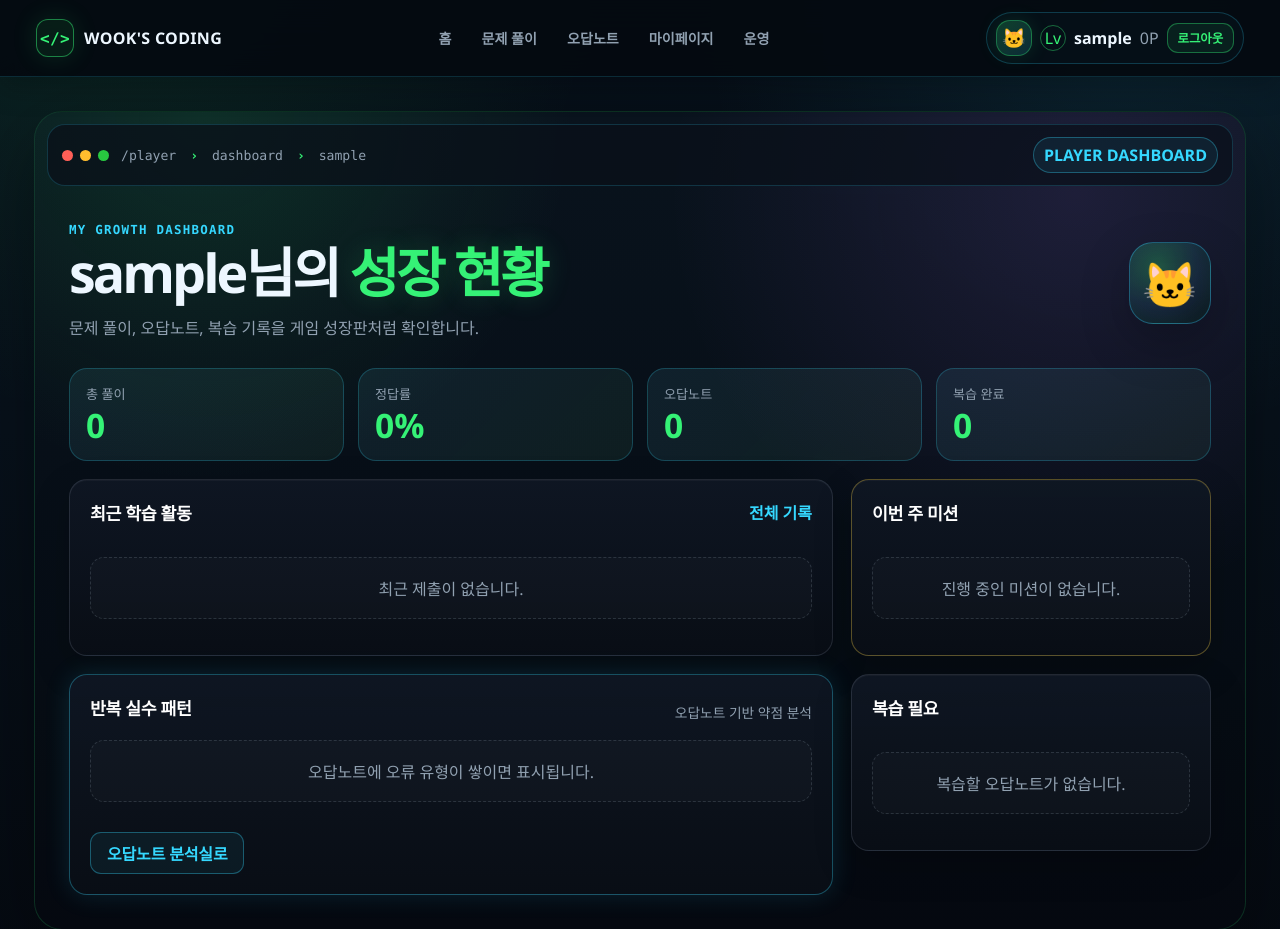
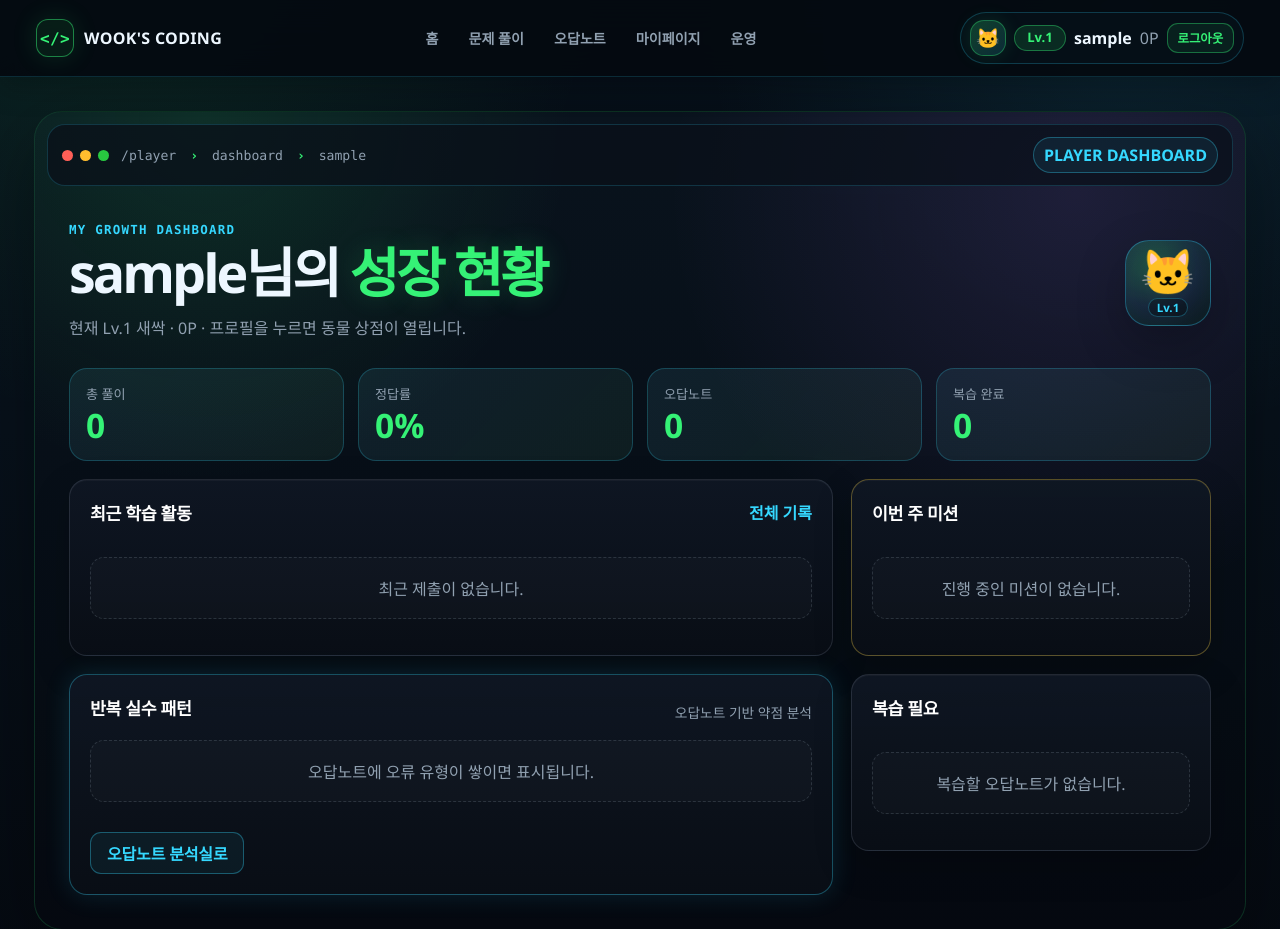
Before and after one commit to keroro7729/SKN_4rd_1TEAM, a Django app: page /mypage/ in a window 1280 px wide. Shown: the top 929 px of the page. Run offline with Django 5.2, Linux system fonts and the light colour scheme; the visitor is signed in with stand-in values (Sample User, id 1); data that the repository does not hold is empty.

Commit message:
feat: add point based level and compact animal profile shop

```diff
--- a/django/static/css/pages/profile_avatar.css
+++ b/django/static/css/pages/profile_avatar.css
@@ -298,3 +298,162 @@
     font-size: 2.2rem;
   }
 }
+
+/* PROFILE_AVATAR_LEVEL_V46: level badge + no-scroll desktop avatar shop */
+.avatar-level-badge {
+  min-width: 52px;
+  padding: 5px 9px;
+  border-radius: 999px;
+  background: rgba(53, 242, 118, 0.12);
+  border: 1px solid rgba(53, 242, 118, 0.38);
+  color: #35f276;
+  font-weight: 900;
+  font-size: 0.82rem;
+  line-height: 1;
+  text-align: center;
+  white-space: nowrap;
+}
+
+.player-avatar.profile-avatar-page-trigger {
+  flex-direction: column;
+  gap: 4px;
+  min-width: 86px;
+  min-height: 86px;
+}
+
+.player-avatar.profile-avatar-page-trigger span {
+  display: block;
+  line-height: 1;
+}
+
+.player-avatar.profile-avatar-page-trigger small {
+  display: inline-flex;
+  padding: 3px 8px;
+  border-radius: 999px;
+  background: rgba(0, 0, 0, 0.28);
+  border: 1px solid rgba(53, 216, 255, 0.28);
+  color: #35d8ff;
+  font-size: 0.72rem;
+  font-weight: 900;
+  line-height: 1;
+}
+
+@media (min-width: 1040px) {
+  .profile-avatar-modal {
+    padding: 18px;
+  }
+
+  .profile-avatar-modal-card {
+    width: min(1220px, calc(100vw - 48px));
+    max-height: none;
+    overflow: visible;
+    border-radius: 22px;
+  }
+
+  .profile-avatar-modal-head {
+    padding: 18px 22px 14px;
+    align-items: center;
+  }
+
+  .profile-avatar-modal-head h2 {
+    font-size: 1.55rem;
+    margin-bottom: 4px;
+  }
+
+  .profile-avatar-modal-head p {
+    font-size: 0.9rem;
+  }
+
+  .profile-avatar-current {
+    margin: 14px 22px 10px;
+    padding: 12px 14px;
+    border-radius: 16px;
+  }
+
+  .profile-avatar-current-icon {
+    width: 52px;
+    height: 52px;
+    border-radius: 16px;
+    font-size: 1.9rem;
+  }
+
+  .profile-level-strip {
+    display: flex;
+    align-items: center;
+    justify-content: space-between;
+    gap: 12px;
+    margin: 0 22px 10px;
+    padding: 9px 12px;
+    border-radius: 14px;
+    background: rgba(53, 216, 255, 0.06);
+    border: 1px solid rgba(53, 216, 255, 0.16);
+    color: var(--muted, #8da0b2);
+    font-size: 0.86rem;
+  }
+
+  .profile-level-current {
+    color: #35f276;
+    font-weight: 900;
+  }
+
+  .profile-avatar-popup-grid {
+    grid-template-columns: repeat(7, minmax(0, 1fr));
+    gap: 10px;
+    padding: 0 22px 20px;
+  }
+
+  .profile-avatar-popup-card {
+    grid-template-columns: 1fr;
+    grid-template-areas:
+      "icon"
+      "body"
+      "button";
+    justify-items: center;
+    text-align: center;
+    gap: 9px;
+    padding: 12px 10px;
+    border-radius: 16px;
+    min-height: 182px;
+  }
+
+  .profile-avatar-popup-icon {
+    width: 48px;
+    height: 48px;
+    border-radius: 14px;
+    font-size: 1.65rem;
+  }
+
+  .profile-avatar-popup-info strong {
+    font-size: 0.95rem;
+  }
+
+  .profile-avatar-popup-info span,
+  .profile-avatar-popup-info small {
+    font-size: 0.74rem;
+  }
+
+  .profile-avatar-select {
+    min-height: 34px;
+    border-radius: 11px;
+    font-size: 0.82rem;
+  }
+}
+
+@media (max-width: 1039px) {
+  .profile-level-strip {
+    display: grid;
+    gap: 6px;
+    margin: 12px 16px 0;
+    padding: 10px 12px;
+    border-radius: 14px;
+    background: rgba(53, 216, 255, 0.06);
+    border: 1px solid rgba(53, 216, 255, 0.16);
+    color: var(--muted, #8da0b2);
+    font-size: 0.86rem;
+  }
+
+  .profile-level-current {
+    color: #35f276;
+    font-weight: 900;
+  }
+}
--- a/django/templates/base.html
+++ b/django/templates/base.html
@@ -5,12 +5,12 @@
   <meta charset="UTF-8">
   <meta name="viewport" content="width=device-width, initial-scale=1.0">
   <title>{% block title %}WOOK'S CODING{% endblock %}</title>
-  <link rel="stylesheet" href="{% static 'css/style.css' %}?v=front-v45-avatar-popup">
-  <link rel="stylesheet" href="{% static 'css/pages/profile_avatar.css' %}?v=profile-avatar-popup-v45">
+  <link rel="stylesheet" href="{% static 'css/style.css' %}?v=front-v46-avatar-level">
+  <link rel="stylesheet" href="{% static 'css/pages/profile_avatar.css' %}?v=profile-avatar-level-v46">
   {% block extra_head %}{% endblock %}
 </head>
 <body class="app-shell">
-{# PROFILE_AVATAR_POPUP_V45_BASE: 프로필만 적용, 동물 상점은 팝업으로 표시 #}
+{# PROFILE_AVATAR_LEVEL_V46_BASE: 프로필만 적용, 동물 상점은 팝업으로 표시 #}
   <header class="game-site-header">
     <a class="game-logo" href="{% url 'home' %}" aria-label="WOOK'S CODING 홈">
       <span class="game-logo-mark">&lt;/&gt;</span>
@@ -37,7 +37,7 @@
         <button type="button" class="profile-avatar-trigger" data-avatar-modal-open aria-label="동물 프로필 변경">
           <span class="profile-avatar-mini" aria-hidden="true">{{ user.avatar_icon }}</span>
         </button>
-        <span class="game-player-level">Lv</span>
+        <span class="game-player-level avatar-level-badge" title="{{ user.level_name }} · {{ user.point }}P">Lv.{{ user.level_number }}</span>
         <strong>{{ user.username }}</strong>
         <span>{{ user.point }}P</span>
         <form action="{% url 'accounts:logout' %}" method="post" class="logout-form">
@@ -69,7 +69,7 @@
           <div>
             <p class="avatar-popup-eyebrow">POINT UNLOCK</p>
             <h2 id="profileAvatarModalTitle">동물 프로필 상점</h2>
-            <p>포인트를 모아 동물 프로필을 해금하고 아이디 옆에 표시하세요.</p>
+            <p>포인트 단계에 따라 Lv와 동물 프로필이 함께 열립니다.</p>
           </div>
           <button type="button" class="profile-avatar-close" data-avatar-modal-close aria-label="닫기">×</button>
         </header>
@@ -78,13 +78,22 @@
           <div class="profile-avatar-current-icon" aria-hidden="true">{{ user.avatar_icon }}</div>
           <div>
             <strong>{{ user.username }}</strong>
-            <p>현재 프로필 · {{ user.avatar_icon }} {{ user.avatar_name }} · {{ user.point }}P</p>
+            <p>현재 프로필 · {{ user.avatar_icon }} {{ user.avatar_name }} · Lv.{{ user.level_number }} {{ user.level_name }} · {{ user.point }}P</p>
             {% if user.next_locked_avatar %}
               <small>다음 해금: {{ user.next_locked_avatar.icon }} {{ user.next_locked_avatar.name }} · {{ user.next_locked_avatar.remaining }}P 더 필요</small>
             {% else %}
               <small>모든 동물 프로필을 해금했습니다.</small>
             {% endif %}
           </div>
+        </div>
+
+        <div class="profile-level-strip">
+          <span class="profile-level-current">Lv.{{ user.level_number }} · {{ user.level_name }}</span>
+          {% if user.next_level_meta %}
+            <span>다음 레벨 Lv.{{ user.next_level_meta.level }}까지 {{ user.next_level_meta.remaining }}P</span>
+          {% else %}
+            <span>최고 레벨 달성</span>
+          {% endif %}
         </div>
 
         <div class="profile-avatar-popup-grid">
@@ -95,7 +104,7 @@
               <div class="profile-avatar-popup-icon" aria-hidden="true">{{ item.icon }}</div>
               <div class="profile-avatar-popup-info">
                 <strong>{{ item.name }}</strong>
-                <span>{{ item.required_point }}P 필요</span>
+                <span>{{ item.tag }}</span>
                 {% if item.unlocked %}
                   <small>사용 가능</small>
                 {% else %}
@@ -117,6 +126,6 @@
   {% endif %}
 
   {% block scripts %}{% endblock %}
-  <script src="{% static 'js/profile_avatar.js' %}?v=profile-avatar-popup-v45"></script>
+  <script src="{% static 'js/profile_avatar.js' %}?v=profile-avatar-level-v46"></script>
 </body>
 </html>
--- a/django/templates/mypage/mypage.html
+++ b/django/templates/mypage/mypage.html
@@ -2,9 +2,9 @@
 {% block title %}마이페이지 · WOOK'S CODING{% endblock %}
 {% block content %}
 <section class="game-page mypage-page">
-  {# PROFILE_AVATAR_POPUP_V45_MYPAGE: 기존 마이페이지 레이아웃 유지, 프로필 아이콘만 팝업 트리거로 변경 #}
+  {# PROFILE_AVATAR_LEVEL_V46_MYPAGE: 기존 마이페이지 레이아웃 유지, 프로필 아이콘만 팝업 트리거로 변경 #}
   <div class="game-topbar"><div class="game-window-dots"><span></span><span></span><span></span></div><div class="game-route">/player <b>›</b> dashboard <b>›</b> {{ user.username }}</div><div class="game-mode-pill">PLAYER DASHBOARD</div></div>
-  <div class="game-hero compact-hero player-hero-card"><div><p class="game-eyebrow">My Growth Dashboard</p><h1 class="game-title">{{ user.username }}님의 <span class="accent">성장 현황</span></h1><p class="game-sub">문제 풀이, 오답노트, 복습 기록을 게임 성장판처럼 확인합니다.</p></div><button type="button" class="player-avatar profile-avatar-page-trigger" data-avatar-modal-open aria-label="동물 프로필 변경">{{ user.avatar_icon }}</button></div>
+  <div class="game-hero compact-hero player-hero-card"><div><p class="game-eyebrow">My Growth Dashboard</p><h1 class="game-title">{{ user.username }}님의 <span class="accent">성장 현황</span></h1><p class="game-sub">현재 Lv.{{ user.level_number }} {{ user.level_name }} · {{ user.point }}P · 프로필을 누르면 동물 상점이 열립니다.</p></div><button type="button" class="player-avatar profile-avatar-page-trigger" data-avatar-modal-open aria-label="동물 프로필 변경"><span>{{ user.avatar_icon }}</span><small>Lv.{{ user.level_number }}</small></button></div>
   <div class="mypage-shell">
     <div class="game-stat-grid"><div class="game-stat-card"><span>총 풀이</span><strong>{{ summary.total_submissions }}</strong></div><div class="game-stat-card"><span>정답률</span><strong>{{ summary.accuracy }}%</strong></div><div class="game-stat-card"><span>오답노트</span><strong>{{ summary.wrong_note_count }}</strong></div><div class="game-stat-card"><span>복습 완료</span><strong>{{ summary.reviewed_count }}</strong></div></div>
     <div class="mypage-layout">
```
Also changed, not shown: django/accounts/models.py (+53 -8 lines).
